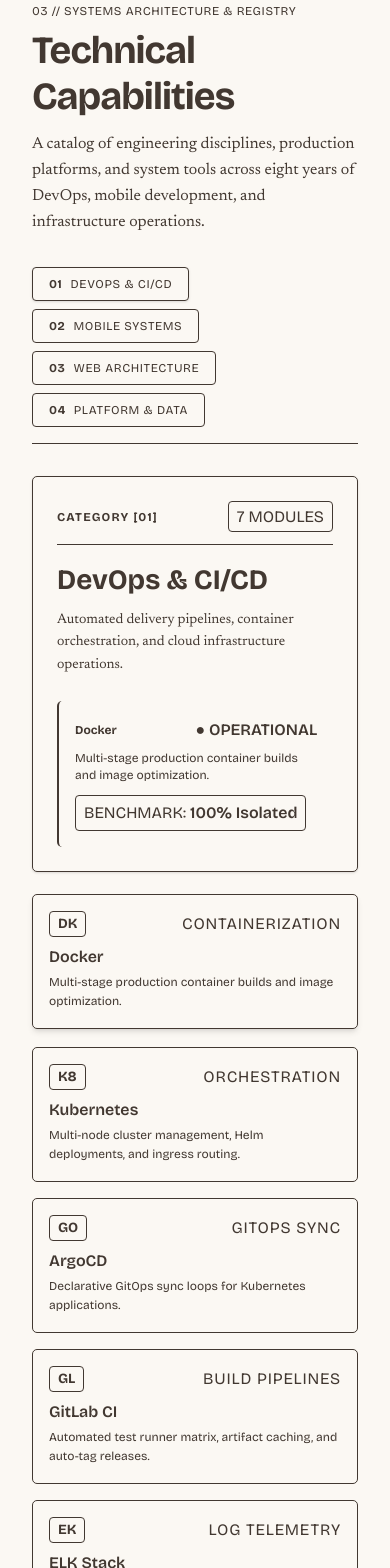
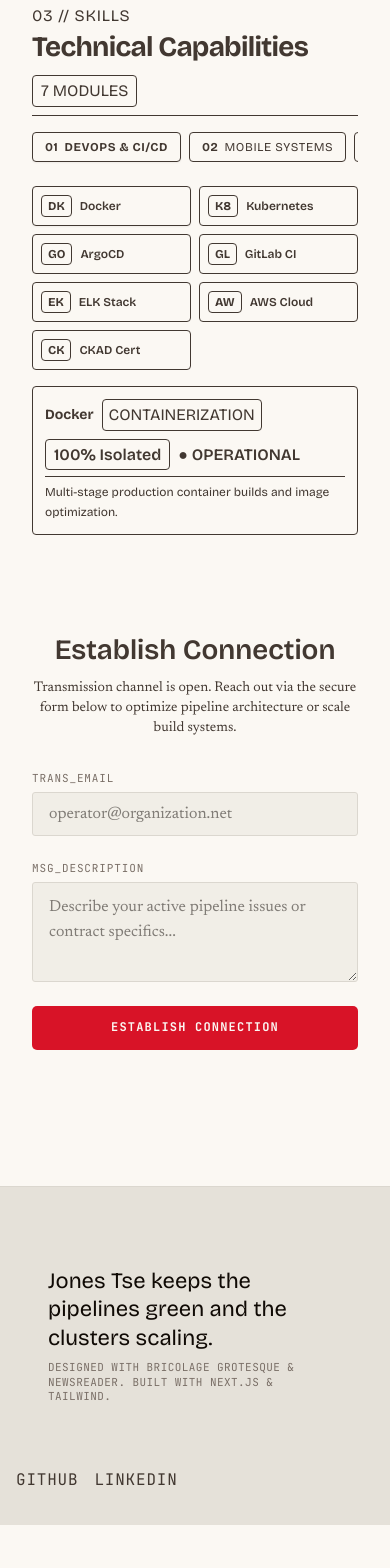
Before and after one commit to chunghei0116/portfolio-website, a Next.js app: page / in a window 390 px wide. Shown: the part 3100-4668 px from the top of the page. After the commit the page ends 4625 px from the top, so only its background shows below. Built offline with nearby package versions, Linux system fonts and the light colour scheme.

Commit message:
fix: compact mobile skills layout into dense interactive matrix

```diff
--- a/src/components/TechRegistryFlipBoard.tsx
+++ b/src/components/TechRegistryFlipBoard.tsx
@@ -95,22 +95,22 @@ export default function TechRegistryFlipBoard() {
   const activeTech = currentCategory.items.find((i) => i.id === selectedTechId) || currentCategory.items[0];
 
   return (
-    <div className="tech-registry font-sans">
-      {/* Header Section */}
-      <div className="tech-registry__header mb-8">
-        <div className="tech-registry__tag font-typewriter text-xs tracking-wider text-muted mb-2 uppercase">
-          <span>03 // SYSTEMS ARCHITECTURE &amp; REGISTRY</span>
-        </div>
-        <h2 className="tech-registry__title font-display text-3xl font-bold tracking-tight text-ink mb-3">
+    <div className="compact-tech-registry font-sans max-w-full overflow-hidden">
+      {/* Compact Header */}
+      <div className="compact-header flex flex-col sm:flex-row sm:items-baseline justify-between mb-4 pb-2 border-b border-hairline gap-2">
+        <div>
+          <span className="font-typewriter text-2xs text-muted tracking-wider uppercase mr-3">03 // SKILLS</span>
+          <h2 className="font-display text-xl sm:text-2xl font-bold tracking-tight text-ink inline-block">
             Technical Capabilities
           </h2>
-        <p className="tech-registry__lede font-serif text-base text-ink-2 max-w-2xl leading-relaxed">
-          A catalog of engineering disciplines, production platforms, and system tools across eight years of DevOps, mobile development, and infrastructure operations.
-        </p>
+        </div>
+        <span className="font-typewriter text-2xs text-ink-2 bg-paper-2 px-2 py-0.5 border border-hairline rounded self-start sm:self-auto">
+          {currentCategory.activeCount} MODULES
+        </span>
       </div>
 
-      {/* Category Tabs */}
-      <div className="tech-tabs flex flex-wrap gap-2 mb-8 border-b border-hairline pb-4" role="tablist" aria-label="Technical categories">
+      {/* Category Pills Switcher */}
+      <div className="compact-tabs flex overflow-x-auto gap-2 mb-4 pb-2 no-scrollbar" role="tablist" aria-label="Categories">
         {(Object.keys(TECH_REGISTRY_DATA) as CategoryKey[]).map((catKey) => {
           const cat = TECH_REGISTRY_DATA[catKey];
           const isActive = activeCategory === catKey;
@@ -124,104 +124,73 @@ export default function TechRegistryFlipBoard() {
                 setActiveCategory(catKey);
                 setSelectedTechId(null);
               }}
-              className={`tech-tab px-4 py-2 text-xs font-typewriter uppercase tracking-wider rounded border transition-all cursor-pointer focus:outline-none focus:ring-2 focus:ring-accent ${
+              className={`flex-shrink-0 px-3 py-1.5 text-xs font-typewriter uppercase tracking-wider rounded border transition-all cursor-pointer focus:outline-none focus:ring-2 focus:ring-accent ${
                 isActive
-                  ? "bg-paper text-ink border-accent shadow-sm"
+                  ? "bg-paper text-ink border-accent font-bold shadow-xs"
                   : "bg-paper-2 text-muted border-hairline hover:text-ink hover:border-rule"
               }`}
             >
-              <span className="text-accent font-bold mr-2">{cat.num}</span>
+              <span className="text-accent font-bold mr-1.5">{cat.num}</span>
               <span>{cat.label}</span>
             </button>
           );
         })}
       </div>
 
-      {/* Main Grid & Dossier Section */}
-      <div className="grid grid-cols-1 lg:grid-cols-12 gap-6 items-start">
-        {/* Left Column: Category Intelligence Card */}
-        <div className="lg:col-span-4 bg-paper-2 border border-hairline rounded-sm p-6 shadow-sm">
-          <div className="flex justify-between items-center mb-4 pb-3 border-b border-hairline">
-            <span className="font-typewriter text-xs text-accent font-bold tracking-widest">
-              CATEGORY [{currentCategory.num}]
+      {/* Compact Interactive Chips Matrix */}
+      <div className="grid grid-cols-2 sm:grid-cols-3 md:grid-cols-4 gap-2 mb-4">
+        {currentCategory.items.map((item) => {
+          const isSelected = activeTech.id === item.id;
+          return (
+            <button
+              key={item.id}
+              onClick={() => setSelectedTechId(item.id)}
+              className={`flex items-center justify-between p-2 rounded border text-left transition-all cursor-pointer focus:outline-none focus:ring-2 focus:ring-accent ${
+                isSelected
+                  ? "bg-paper border-accent shadow-xs text-ink"
+                  : "bg-paper-3 border-hairline text-ink-2 hover:bg-paper hover:border-rule"
+              }`}
+            >
+              <div className="flex items-center gap-2 min-w-0">
+                <span className="font-display text-xs font-bold px-1.5 py-0.5 bg-paper-2 border border-hairline rounded flex-shrink-0">
+                  {item.symbol}
                 </span>
-            <span className="font-typewriter text-2xs px-2 py-0.5 bg-paper-3 text-ink-2 border border-hairline rounded">
-              {currentCategory.activeCount} MODULES
+                <span className="font-display text-xs font-semibold truncate">
+                  {item.name}
                 </span>
               </div>
+              <span className={`w-1.5 h-1.5 rounded-full flex-shrink-0 ml-1 ${isSelected ? "bg-accent" : "bg-muted"}`} />
+            </button>
+          );
+        })}
+      </div>
 
-          <h3 className="font-display text-xl font-bold text-ink mb-2">
-            {currentCategory.label}
-          </h3>
-          <p className="font-serif text-sm text-ink-2 leading-relaxed mb-6">
-            {currentCategory.description}
-          </p>
-
-          {/* Active Spotlight Dossier */}
+      {/* Compact Inspection Telemetry Box */}
       {activeTech && (
-            <div className="active-dossier bg-paper p-4 border-l-2 border-accent border-hairline rounded-sm">
-              <div className="flex justify-between items-center mb-2">
-                <span className="font-typewriter text-xs font-bold text-ink">
-                  {activeTech.name}
+        <div className="compact-inspector bg-paper-2 border border-hairline rounded p-3 text-left">
+          <div className="flex flex-wrap items-center justify-between gap-2 mb-1.5 pb-1.5 border-b border-hairline">
+            <div className="flex items-center gap-2">
+              <span className="font-display text-sm font-bold text-ink">{activeTech.name}</span>
+              <span className="font-typewriter text-2xs px-1.5 py-0.5 bg-paper-3 text-muted border border-hairline rounded uppercase">
+                {activeTech.categoryTag}
               </span>
+            </div>
+            <div className="flex items-center gap-2">
+              {activeTech.metric && (
+                <span className="font-typewriter text-2xs text-ink-2 bg-paper px-2 py-0.5 border border-hairline rounded font-semibold">
+                  {activeTech.metric}
+                </span>
+              )}
               <span className="font-typewriter text-2xs text-accent font-semibold">
                 ● {activeTech.status}
               </span>
             </div>
-              <p className="font-typewriter text-xs text-muted leading-snug mb-3">
+          </div>
+          <p className="font-typewriter text-xs text-ink-2 leading-relaxed">
             {activeTech.log}
           </p>
-              {activeTech.metric && (
-                <div className="font-typewriter text-2xs text-ink-2 bg-paper-3 px-2 py-1 inline-block border border-hairline rounded">
-                  BENCHMARK: <span className="text-ink font-semibold">{activeTech.metric}</span>
         </div>
       )}
     </div>
-          )}
-        </div>
-
-        {/* Right Column: Tech Cards Grid */}
-        <div className="lg:col-span-8 grid grid-cols-1 sm:grid-cols-2 gap-4">
-          {currentCategory.items.map((item) => {
-            const isSelected = activeTech.id === item.id;
-            return (
-              <div
-                key={item.id}
-                role="button"
-                tabIndex={0}
-                onClick={() => setSelectedTechId(item.id)}
-                onKeyDown={(e) => {
-                  if (e.key === "Enter" || e.key === " ") {
-                    setSelectedTechId(item.id);
-                  }
-                }}
-                className={`tech-card p-4 rounded-sm border transition-all cursor-pointer focus:outline-none focus:ring-2 focus:ring-accent ${
-                  isSelected
-                    ? "bg-paper border-accent shadow-md translate-y-[-2px]"
-                    : "bg-paper-3 border-hairline hover:bg-paper hover:border-rule hover:shadow-sm"
-                }`}
-              >
-                <div className="flex justify-between items-center mb-2">
-                  <span className="font-display font-bold text-sm text-ink px-2 py-0.5 bg-paper-2 border border-hairline rounded">
-                    {item.symbol}
-                  </span>
-                  <span className="font-typewriter text-2xs text-muted tracking-wider uppercase">
-                    {item.categoryTag}
-                  </span>
-                </div>
-
-                <h4 className="font-display text-base font-semibold text-ink mb-1">
-                  {item.name}
-                </h4>
-
-                <p className="font-typewriter text-xs text-ink-2 line-clamp-2 leading-relaxed">
-                  {item.log}
-                </p>
-              </div>
-            );
-          })}
-        </div>
-      </div>
-    </div>
   );
 }
```
Lines whose indentation alone changed are shown as unchanged.
